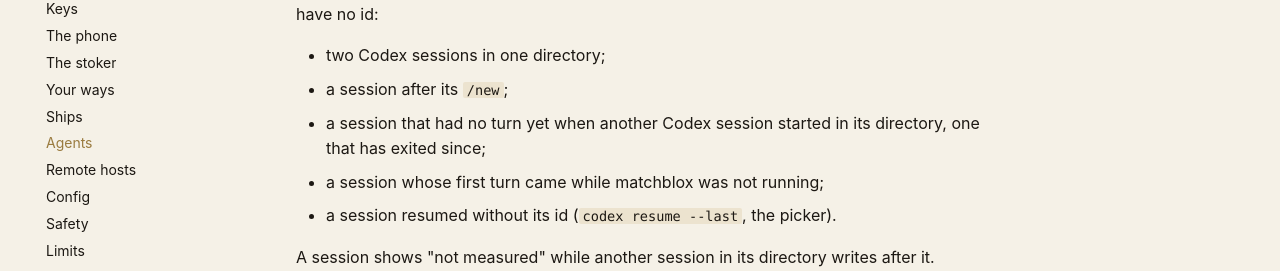
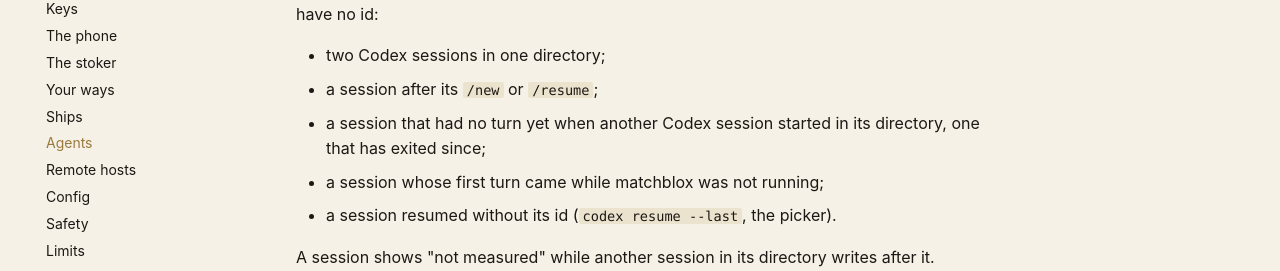
Before and after one commit to blox-eng/matchblox, an MkDocs documentation site: the page built from docs/agents.md, in a window 1280 px wide and 900 px high, scrolled down 1561 px. Shown: the part 181-452 px from the top of the window. Built offline with MkDocs 1.6.1 and Material for MkDocs 9.7.7, drawn with Linux system fonts in a browser that asks for light colours; some web fonts are replaced.

Commit message:
docs: a session after its /resume is not measured
Co-Authored-By: Claude Opus 5.5 <noreply@anthropic.com>

```diff
--- a/docs/agents.md
+++ b/docs/agents.md
@@ -85,7 +85,7 @@ run's, a thread of the Codex app or an editor, nor a subagent's.
 show `—` and "not measured", and have no id:
 
 - two Codex sessions in one directory;
-- a session after its `/new`;
+- a session after its `/new` or `/resume`;
 - a session that had no turn yet when another Codex session started in
   its directory, one that has exited since;
 - a session whose first turn came while matchblox was not running;
```
